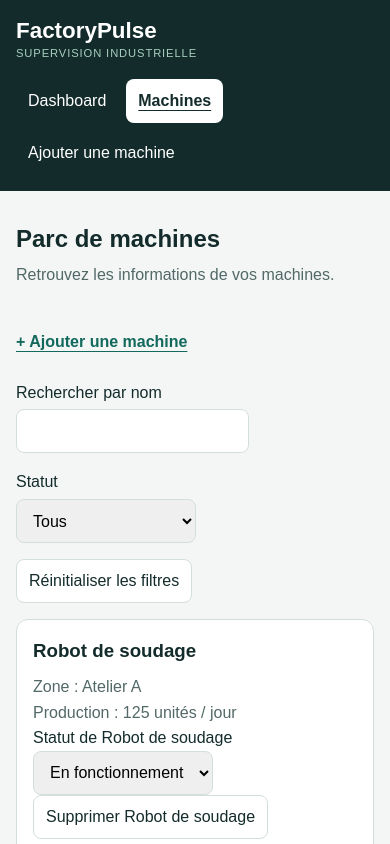
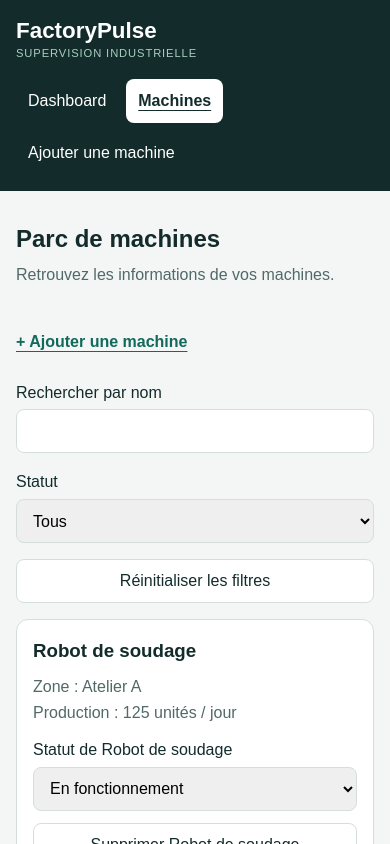
Before and after one commit to AymaneLoussal/FactoryPulse, a React (Vite) app: page /machines in a window 390 px wide. Shown: the top 844 px of the page. Built offline with nearby package versions, Linux system fonts and the light colour scheme.

Commit message:
style(FC-14): improve responsive controls and labels

```diff
--- a/src/pages/Machines.jsx
+++ b/src/pages/Machines.jsx
@@ -21,8 +21,8 @@ export default function Machines({ machines, loading, error, onUpdateMachineStat
       <Link className="text-link" to="/machines/new">+ Ajouter une machine</Link>
       <MachineDataState machines={machines} loading={loading} error={error}>
         <div className="filters">
-          <label>Rechercher par nom <input type="search" value={search} onChange={event => setSearch(event.target.value)} /></label>
-          <label>Statut <select value={status} onChange={event => setStatus(event.target.value)}>
+          <label htmlFor="search-machine">Rechercher par nom <input id="search-machine" type="search" value={search} onChange={event => setSearch(event.target.value)} /></label>
+          <label htmlFor="filter-status">Statut <select id="filter-status" value={status} onChange={event => setStatus(event.target.value)}>
             <option>Tous</option><option>En fonctionnement</option><option>À l'arrêt</option><option>En panne</option>
           </select></label>
           <button type="button" onClick={reset}>Réinitialiser les filtres</button>
@@ -30,7 +30,7 @@ export default function Machines({ machines, loading, error, onUpdateMachineStat
         {visible.length === 0 ? <p role="status">Aucune machine ne correspond aux filtres. <button type="button" onClick={reset}>Réinitialiser les filtres</button></p> : (
           <div className="machine-grid">{visible.map(machine => <Panel key={machine.id}>
             <article aria-label={machine.name}><h3>{machine.name}</h3><p>Zone : {machine.zone}</p><p>Production : {machine.dailyProduction} unités / jour</p>
-              <label>Statut de {machine.name} <select value={machine.status} onChange={event => onUpdateMachineStatus(machine.id, event.target.value)}>
+              <label htmlFor={`status-${machine.id}`}>Statut de {machine.name} <select id={`status-${machine.id}`} value={machine.status} onChange={event => onUpdateMachineStatus(machine.id, event.target.value)}>
                 <option>En fonctionnement</option><option>À l'arrêt</option><option>En panne</option>
               </select></label>
               <button type="button" onClick={() => { if (window.confirm(`Supprimer ${machine.name} (${machine.id}) ?`)) onDeleteMachine(machine.id) }}>Supprimer {machine.name}</button>
--- a/src/styles/global.css
+++ b/src/styles/global.css
@@ -36,9 +36,11 @@ h1, h2, p { margin: 0; }
 .filters { display: flex; flex-wrap: wrap; align-items: end; gap: 1rem; margin-block: 1rem; }
 .filters label { display: grid; gap: .25rem; }
 input, select, button { font: inherit; min-height: 44px; max-width: 100%; border: 1px solid var(--color-border); border-radius: 8px; padding: .5rem .75rem; }
-button { cursor: pointer; background: white; color: var(--color-text); }
+button { cursor: pointer; background: white; color: var(--color-text); overflow-wrap: anywhere; }
 .machine-grid { display: grid; grid-template-columns: repeat(auto-fit, minmax(min(100%, 280px), 1fr)); gap: 1rem; }
-.machine-grid h3 { margin: 0 0 .5rem; overflow-wrap: anywhere; }
+.machine-grid .panel, .machine-grid article { min-width: 0; overflow-wrap: anywhere; }
+.machine-grid h3 { margin: 0 0 .5rem; }
+.machine-grid article label { display: grid; gap: .25rem; margin-block: .75rem; }
 .machine-form { display: grid; gap: .5rem; max-width: 760px; }
 .machine-form label { margin-top: .5rem; font-weight: 600; }
 .machine-form button { margin-top: 1rem; background: var(--color-action); color: white; }
@@ -50,4 +52,8 @@ button { cursor: pointer; background: white; color: var(--color-text); }
 @media (max-width: 600px) {
   .container { width: calc(100% - 2rem); }
   .panel { padding: 1rem; }
+  .main-navigation { width: 100%; }
+  .filters { align-items: stretch; flex-direction: column; }
+  .filters input, .filters select, .filters button { width: 100%; }
+  .machine-grid article select, .machine-grid article button { width: 100%; }
 }
```
